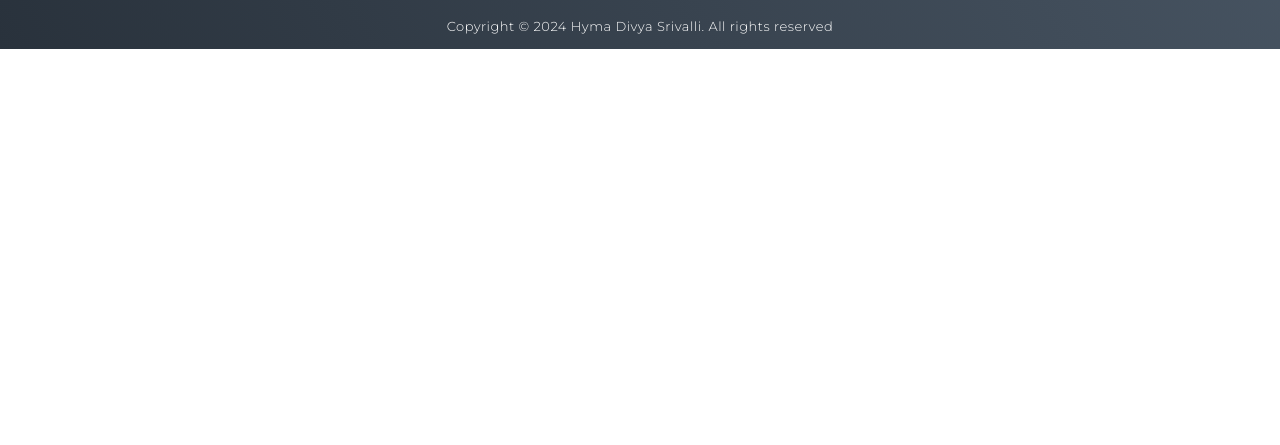
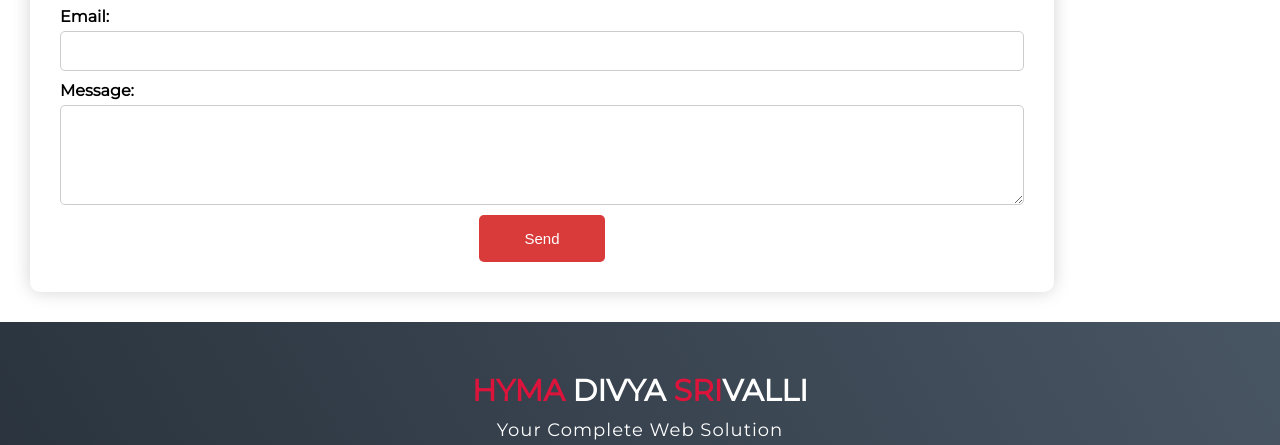
Before and after one commit to Medicaharlasrivalli/portfolio, a plain HTML site: page index.html in a window 1280 px wide. Shown: the part 7683-8128 px from the top of the page. Before the commit the page ends 7732 px from the top, so only its background shows below. Drawn offline with Linux system fonts and the light colour scheme.

Commit message:
Update index.html

```diff
--- a/index.html
+++ b/index.html
@@ -1,5 +1,11 @@
 <!DOCTYPE html>
 <html lang="en">
+	<script type="text/javascript" src="https://cdn.emailjs.com/dist/email.min.js"></script>
+    <script type="text/javascript">
+       (function() {
+          emailjs.init('UfkcnT9_DZi-0AbZ-'); // Replace with your EmailJS user ID
+       })();
+    </script>
 <style>
   @import 'https://fonts.googleapis.com/css?family=Montserrat:300, 400, 700&display=swap';
 * {
@@ -11,6 +17,68 @@ html {
 	font-size: 10px;
 	font-family: 'Montserrat', sans-serif;
 	scroll-behavior: smooth;
+}
+/* Styling for the form inputs */
+#contact-form {
+	width: 80%;
+	padding: 20px;
+	text-align: center;
+	border-radius: 10px;
+	padding: 30px;
+	margin: 30px;
+	display: flex;
+	justify-content: center;
+	align-items: center;
+	flex-direction: column;
+	box-shadow: 0px 0px 18px 0 #0000002c;
+	transition: 0.3s ease box-shadow;
+}
+
+#contact-form label {
+  display: block;
+  margin-bottom: 0.5rem;
+  font-weight: bold;
+  font-size: medium;
+  align-self: start;
+}
+
+#contact-form input[type="text"],
+#contact-form input[type="email"],
+#contact-form textarea {
+  width: 100%;
+  height: 40px;
+  padding: 0.5rem;
+  margin-bottom: 1rem;
+  border: 1px solid #ccc;
+  border-radius: 5px;
+  font-size: 1.5rem;
+}
+
+#contact-form textarea {
+  height: 100px; /* Increase height for the textarea */
+}
+
+/* Styling for the submit button */
+#contact-form button[type="submit"] {
+  display: inline-block;
+  padding: 1.5rem 4.5rem;
+  background-color: rgb(217, 58, 58);
+  color: white;
+  font-size: 1.5rem;
+  border: none;
+  border-radius: 5px;
+  cursor: pointer;
+  transition: background-color 0.3s ease, transform 0.2s ease;
+}
+
+/* Hover effect */
+#contact-form button[type="submit"]:hover {
+  background-color: rgb(237, 73, 73);
+}
+
+/* Click effect */
+#contact-form button[type="submit"]:active {
+  transform: scale(0.95);
 }
 
 a {
@@ -856,7 +924,7 @@ p {
   <section id="projects">
     <div class="projects container">
       <div class="projects-header">
-        <h1 class="section-title">Cli<span>ents</span></h1>
+        <h1 class="section-title">Cli <span>ents</span></h1>
       </div>
       <div class="all-projects">
         <div class="project-item">
@@ -1038,6 +1106,18 @@ p {
       </div>
     </div>
   </section>
+  <section>
+	<h1 class="section-title">ANY <span>Quest</span>ions?</h1>
+	<form id="contact-form">
+		<label for="name">Name:</label>
+		<input type="text" id="name" name="name">
+		<label for="email">Email:</label>
+		<input type="email" id="email" name="email">
+		<label for="message">Message:</label>
+		<textarea id="message" name="message"></textarea>
+		<button type="submit">Send</button>
+	</form>
+  </section>
   <!-- End Contact Section -->
 
   <!-- Footer -->
@@ -1085,7 +1165,26 @@ menu_item.forEach((item) => {
 		mobile_menu.classList.toggle('active');
 	});
 });
+document.getElementById('contact-form').addEventListener('submit', function(event) {
+            event.preventDefault(); // Prevent the default form submission
 
+            // Get the form data
+            var templateParams = {
+                name: document.getElementById('name').value,
+                email: document.getElementById('email').value,
+                message: document.getElementById('message').value
+            };
+
+            // Send the email
+            emailjs.send('service_q5jc746', 'template_ttw6sdd', templateParams)
+                .then(function(response) {
+                    console.log('SUCCESS!', response.status, response.text);
+                    alert('Message sent successfully!');
+                }, function(error) {
+                    console.log('FAILED...', error);
+                    alert('Failed to send message. Please try again later.');
+                });
+        });
   </script>
 </body>
 
```
